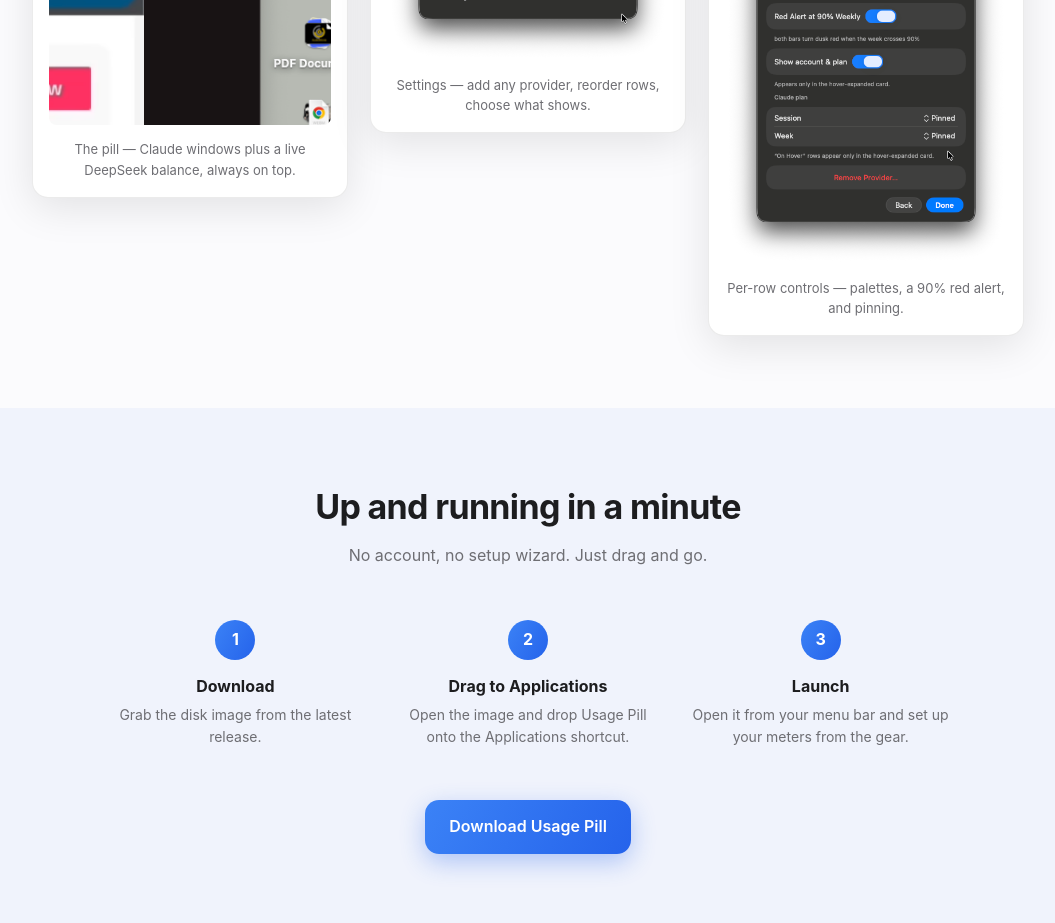
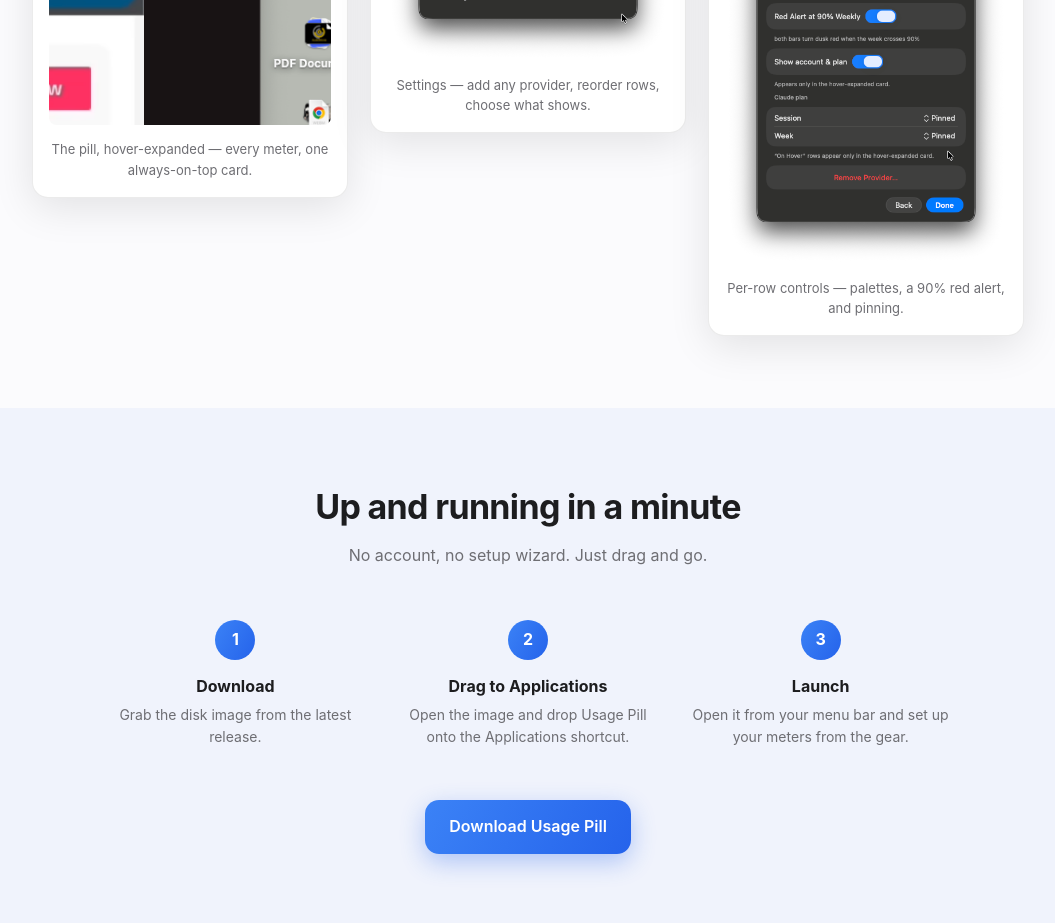
Before and after one commit to greatdeepband/usage-pill, a plain HTML site: page docs/index.html in a window 1280 px wide. Shown: the part 1660-2583 px from the top of the page, without its empty margins (112-1167 px from the left). Drawn offline with Linux system fonts and the light colour scheme.

Commit message:
docs: figcaption matches new Claude-only pill capture

```diff
--- a/docs/index.html
+++ b/docs/index.html
@@ -257,7 +257,7 @@
     <div class="shots">
       <figure class="shot">
         <img src="img/pill.png" alt="The Usage Pill widget hover-expanded: Claude Session at 3% and Week at 0% with reset countdowns, on the unified rounded-card silhouette" loading="lazy" />
-        <figcaption>The pill — Claude windows plus a live DeepSeek balance, always on top.</figcaption>
+        <figcaption>The pill, hover-expanded — every meter, one always-on-top card.</figcaption>
       </figure>
       <figure class="shot">
         <img src="img/settings.png" alt="Usage Pill settings listing the Claude plan and a DeepSeek provider, with an Add Provider button" loading="lazy" />
```
